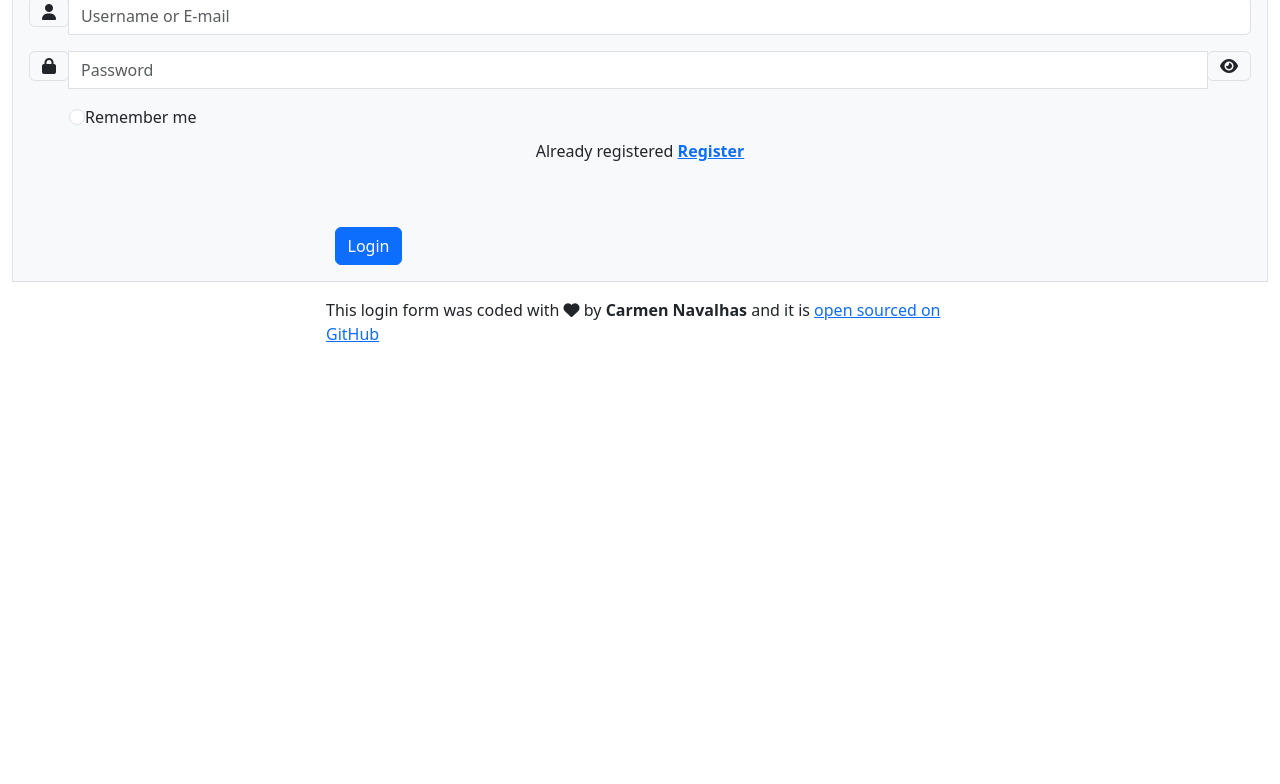
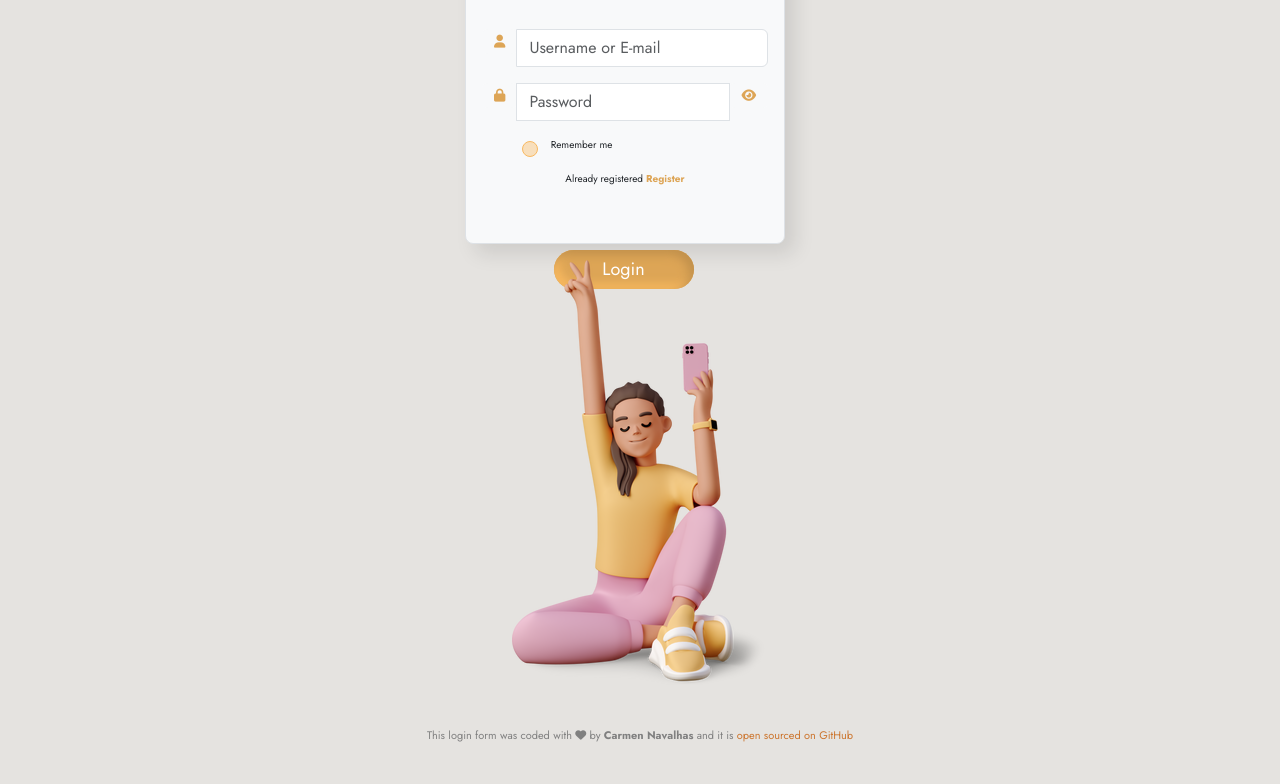
Before and after one commit to carmenavalhas/login-form, a plain HTML site: page index.html in a window 1280 px wide. Shown: the part 169-953 px from the top of the page. Before the commit the page ends 800 px from the top, so only its background shows below. Drawn offline with nearby package versions, Linux system fonts and the light colour scheme.

Commit message:
Styled content

```diff
--- a/index.html
+++ b/index.html
@@ -17,7 +17,7 @@
       href="https://fonts.googleapis.com/css2?family=Jost:ital,wght@0,100;0,200;0,300;0,400;0,500;0,600;0,700;0,800;0,900;1,100;1,200;1,300;1,400;1,500;1,600;1,700;1,800;1,900&display=swap"
       rel="stylesheet"
     />
-    <link rel="stylesheet" href="src/style.css" />
+    <link rel="stylesheet" href="src/styles.css" />
     <!-- font awesome  -->
     <script
       src="https://kit.fontawesome.com/fb6fedba3f.js"
@@ -133,11 +133,7 @@
 
     <div class="row d-flex justify-content-center">
       <div class="col-sm-4">
-        <img
-          src="images/3d-casual-life-girl-taking-funny-photo.png"
-          class="img-fluid"
-          alt=""
-        />
+        <img src="images/3d-girl.png" class="img-fluid" alt="" />
       </div>
     </div>
 
--- a/src/styles.css
+++ b/src/styles.css
@@ -0,0 +1,112 @@
+body {
+  background: #E5E3E0;
+  font-family: 'Jost', sans-serif;
+  text-align: center;
+}
+
+#main-container {
+  text-align: center;
+  max-width: 400px;
+  margin: 0 auto;
+  padding: 25px 40px 0 25px;
+}
+
+#login-container {
+  height: 340px;
+  width: 320px;
+  border-radius: 8px;
+  background: #ffffff;
+  box-shadow: 10px 10px 20px rgba(0, 0, 0, 0.1);
+}
+
+.login-for-access {
+  font-family: 'Jost', sans-serif;
+  color: #DDA556;
+  font-size: 30px;
+}
+
+#login-button {
+  font-family: 'Jost', sans-serif;
+  border: none;
+  font-size: 18px;
+  color: white;
+  width: 140px;
+  border-radius: 35px;
+  background: #DDA556;
+  box-shadow: inset -5px 5px 10px #c2914c,
+    inset 5px -5px 10px #f8b960;
+}
+
+#login-button:hover {
+  color: #DDA556;
+  background: #ffffff;
+  cursor: pointer;
+  text-decoration: none;
+}
+
+footer {
+  text-align: center;
+  font-size: 11px;
+  color: grey;
+  font-family: 'Jost', sans-serif;
+}
+
+
+a:visited {
+  color: #E6B8C9;
+}
+
+a {
+  color: #CC752E;
+  text-decoration: none;
+}
+
+.coded-by {
+  margin: 0 auto;
+  padding: 40px;
+}
+
+#user-icon {
+  font-size: 13px;
+  border: none;
+  color: #DDA556;
+}
+
+
+#lock-icon {
+  font-size: 13px;
+  border: none;
+  color: #DDA556;
+}
+
+#eye {
+  font-size: 13px;
+  border: none;
+  color: #DDA556;
+}
+
+.register-group {
+  font-size: 10px;
+}
+
+#register {
+  color: #DDA556;
+}
+
+#register:hover {
+  color: #463215;
+}
+
+
+#remember-me {
+  font-size: 10px;
+}
+
+.form-check-input {
+  background: rgba(248, 185, 96, 0.4);
+  border: 1.2px solid #f8b960;
+}
+
+.form-check-label {
+  font-size: 11px;
+}
```
